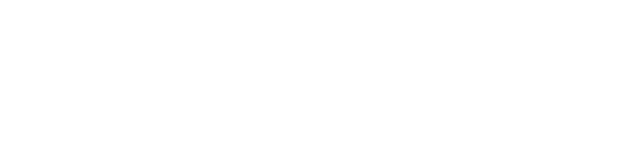
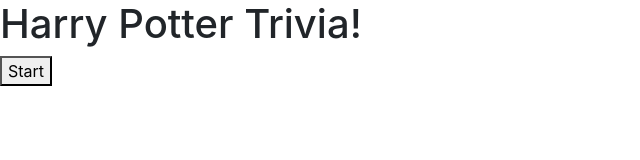
Before and after one commit to EmilioV1/trivia-game, a plain HTML site: page index.html in a window 1280 px wide. Shown: the whole page, without its empty margins (0-640 px from the left). Drawn offline with nearby package versions, Linux system fonts and the light colour scheme.

Commit message:
wrapper div and subwrapper div created as containers for the changes made by app,js.

```diff
--- a/assets/javascript/app.js
+++ b/assets/javascript/app.js
@@ -0,0 +1,3 @@
+$("#start").on("click", function(){
+    console.log("You clicked me!")
+})
--- a/index.html
+++ b/index.html
@@ -9,7 +9,13 @@
     <link rel = "stylesheet" href = "assets/css/style.css">
 </head>
 <body>
-    <script src = "https://ajax.googleapis.com/ajax/libs/jquery/3.4.1/jquery.min.js"></script>
-    <script src = "assets/javascript/app.js"></script>
+<div id = "wrapper">
+    <h1 id = "title">Harry Potter Trivia!</h1>
+    <div id = "subwrapper">
+        <button id = "start">Start</button>
+    </div>
+</div>
+<script src = "https://ajax.googleapis.com/ajax/libs/jquery/3.4.1/jquery.min.js"></script>
+<script src = "assets/javascript/app.js"></script>
 </body>
 </html>
```
